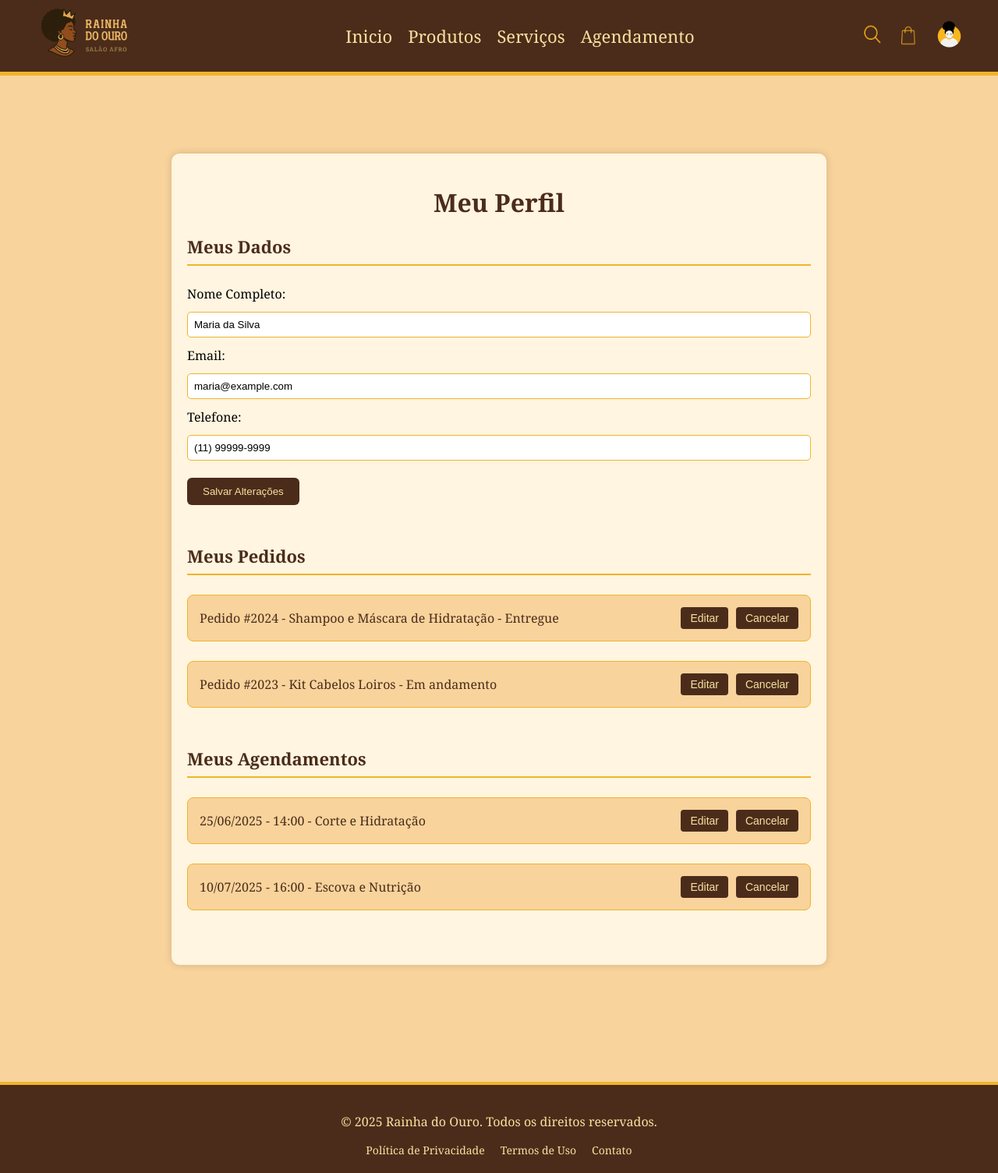
After one commit to victoriafe-sa/Rainha_do_Ouro, a PHP site: page /html/perfil_usuario.html in a window 1280 px wide. The commit adds this page. Shown: the whole page at 78% size. Run offline with PHP 8.4, Linux system fonts and the light colour scheme.

Commit message:
criando a pagina de perfil do usuario

```diff
--- /dev/null
+++ b/css/perfil_usuario.css
@@ -0,0 +1,186 @@
+body {
+    margin: 0;
+    background-color: #F8D39C;
+    font-family: 'Georgia', serif;
+}
+
+header {
+    background-color: #4B2C1A;
+    color: #F7E1A0;
+    display: flex;
+    align-items: center;
+    justify-content: space-between;
+    border-bottom: 5px solid #F0B429;
+    padding: 6px 20px;
+    height: 80px;
+}
+
+header .logo img {
+    height: 150px;
+    margin-left: 20px;
+}
+
+nav ul {
+    list-style: none;
+    display: flex;
+    gap: 20px;
+}
+
+nav ul li a {
+    text-decoration: none;
+    color: #F7E1A0;
+    font-family: 'Georgia', serif;
+    font-size: 22px;
+}
+
+header .icons {
+    display: flex;
+    align-items: center;
+    gap: 19px;
+    margin-right: 20px;
+}
+
+header .icons a img {
+    width: 28px;
+    height: 30px;
+}
+
+header .icons a:last-child img {
+    width: 42px;
+    height: 40px;
+}
+
+.profile-container {
+    max-width: 800px;
+    margin: 100px auto 150px;
+    padding: 20px;
+    background-color: #fff5e0;
+    border-radius: 10px;
+    box-shadow: 0 0 10px rgba(75, 44, 26, 0.2);
+}
+
+.profile-container h1 {
+    color: #4B2C1A;
+    margin-bottom: 20px;
+    font-size: 32px;
+    text-align: center;
+}
+
+.profile-section {
+    margin-bottom: 50px;
+}
+
+.profile-section h2 {
+    color: #4B2C1A;
+    border-bottom: 2px solid #F0B429;
+    padding-bottom: 8px;
+    margin-bottom: 25px;
+    font-size: 22px;
+}
+
+.profile-form {
+    display: flex;
+    flex-direction: column;
+    gap: 12px;
+}
+
+.profile-form input {
+    padding: 8px;
+    border: 1px solid #F0B429;
+    border-radius: 5px;
+}
+
+.profile-form button {
+    width: fit-content;
+    background-color: #4B2C1A;
+    color: #F7E1A0;
+    border: none;
+    padding: 10px 20px;
+    border-radius: 6px;
+    cursor: pointer;
+    transition: 0.3s;
+    margin-top: 10px;
+}
+
+.profile-form button:hover {
+    background-color: #F0B429;
+    color: #4B2C1A;
+}
+
+.orders-list,
+.appointments-list {
+    list-style: none;
+    padding-left: 0;
+    color: #4B2C1A;
+    display: flex;
+    flex-direction: column;
+    gap: 25px;
+}
+
+.orders-list li,
+.appointments-list li {
+    background-color: #F8D39C;
+    padding: 15px;
+    border-radius: 8px;
+    border: 1px solid #F0B429;
+    display: flex;
+    justify-content: space-between;
+    align-items: center;
+    flex-wrap: wrap;
+    gap: 10px;
+}
+
+.actions {
+    display: flex;
+    gap: 10px;
+}
+
+.edit-btn,
+.cancel-btn {
+    background-color: #4B2C1A;
+    color: #F7E1A0;
+    border: none;
+    padding: 6px 12px;
+    border-radius: 4px;
+    cursor: pointer;
+    font-size: 14px;
+    transition: 0.3s;
+}
+
+.edit-btn:hover,
+.cancel-btn:hover {
+    background-color: #F0B429;
+    color: #4B2C1A;
+}
+
+footer {
+    background-color: #4B2C1A;
+    color: #F7E1A0;
+    padding: 20px 0;
+    text-align: center;
+    border-top: 4px solid #F0B429;
+    font-family: 'Georgia', serif;
+}
+
+.footer-content {
+    max-width: 900px;
+    margin: 0 auto;
+}
+
+.footer-links {
+    margin-top: 10px;
+    display: flex;
+    justify-content: center;
+    gap: 20px;
+    flex-wrap: wrap;
+}
+
+.footer-links a {
+    color: #F7E1A0;
+    text-decoration: none;
+    font-size: 14px;
+}
+
+.footer-links a:hover {
+    text-decoration: underline;
+}
--- /dev/null
+++ b/html/perfil_usuario.html
@@ -0,0 +1,100 @@
+<!DOCTYPE html>
+<html lang="pt-br">
+
+<head>
+    <meta charset="UTF-8">
+    <meta name="viewport" content="width=device-width, initial-scale=1.0">
+    <title>Perfil | Rainha do Ouro</title>
+    <link rel="stylesheet" href="../css/perfil_usuario.css">
+    <link rel="shortcut icon" type="imagex/png" href="../img/RAINHA DO OURO.ico">
+</head>
+
+<body>
+    <header>
+        <div class="logo">
+            <img src="../img/logo.png" alt="Rainha do Ouro">
+        </div>
+        <nav>
+            <ul>
+                <li><a href="../html/pagina_inicial.html">Inicio</a></li>
+                <li><a href="../html/produtos.html">Produtos</a></li>
+                <li><a href="../html/servicos.html">Serviços</a></li>
+                <li><a href="../html/agendamentos.html">Agendamento</a></li>
+            </ul>
+        </nav>
+        <div class="icons">
+            <a href="#"><img src="../img/lupa.png" alt="Buscar"></a>
+            <a href="../html/carrinho.html"><img src="../img/carrinho.png" alt="Carrinho"></a>
+            <a href="../html/perfil_usuario.html"><img src="../img/perfil.png" alt="Perfil"></a>
+        </div>
+    </header>
+
+    <main class="profile-container">
+        <h1>Meu Perfil</h1>
+
+        <section class="profile-section">
+            <h2>Meus Dados</h2>
+            <form class="profile-form">
+                <label>Nome Completo:</label>
+                <input type="text" value="Maria da Silva">
+                <label>Email:</label>
+                <input type="email" value="maria@example.com">
+                <label>Telefone:</label>
+                <input type="text" value="(11) 99999-9999">
+                <button type="submit">Salvar Alterações</button>
+            </form>
+        </section>
+
+        <section class="profile-section">
+            <h2>Meus Pedidos</h2>
+            <ul class="orders-list">
+                <li>
+                    Pedido #2024 - Shampoo e Máscara de Hidratação - Entregue
+                    <div class="actions">
+                        <button class="edit-btn">Editar</button>
+                        <button class="cancel-btn">Cancelar</button>
+                    </div>
+                </li>
+                <li>
+                    Pedido #2023 - Kit Cabelos Loiros - Em andamento
+                    <div class="actions">
+                        <button class="edit-btn">Editar</button>
+                        <button class="cancel-btn">Cancelar</button>
+                    </div>
+                </li>
+            </ul>
+        </section>
+
+        <section class="profile-section">
+            <h2>Meus Agendamentos</h2>
+            <ul class="appointments-list">
+                <li>
+                    25/06/2025 - 14:00 - Corte e Hidratação
+                    <div class="actions">
+                        <button class="edit-btn">Editar</button>
+                        <button class="cancel-btn">Cancelar</button>
+                    </div>
+                </li>
+                <li>
+                    10/07/2025 - 16:00 - Escova e Nutrição
+                    <div class="actions">
+                        <button class="edit-btn">Editar</button>
+                        <button class="cancel-btn">Cancelar</button>
+                    </div>
+                </li>
+            </ul>
+        </section>
+    </main>
+
+    <footer>
+        <div class="footer-content">
+            <p>&copy; 2025 Rainha do Ouro. Todos os direitos reservados.</p>
+            <div class="footer-links">
+                <a href="#">Política de Privacidade</a>
+                <a href="#">Termos de Uso</a>
+                <a href="#">Contato</a>
+            </div>
+        </div>
+    </footer>
+</body>
+</html>
```
Also changed, not shown: css/servicos.css (added, +99 -0 lines), html/carrinho copy.html (deleted, +0 -92 lines), html/carrinho.html (+5 -4 lines), html/produtos.html (+4 -4 lines), html/produtos.php (+4 -3 lines), html/servicos.html (added, +47 -0 lines).
